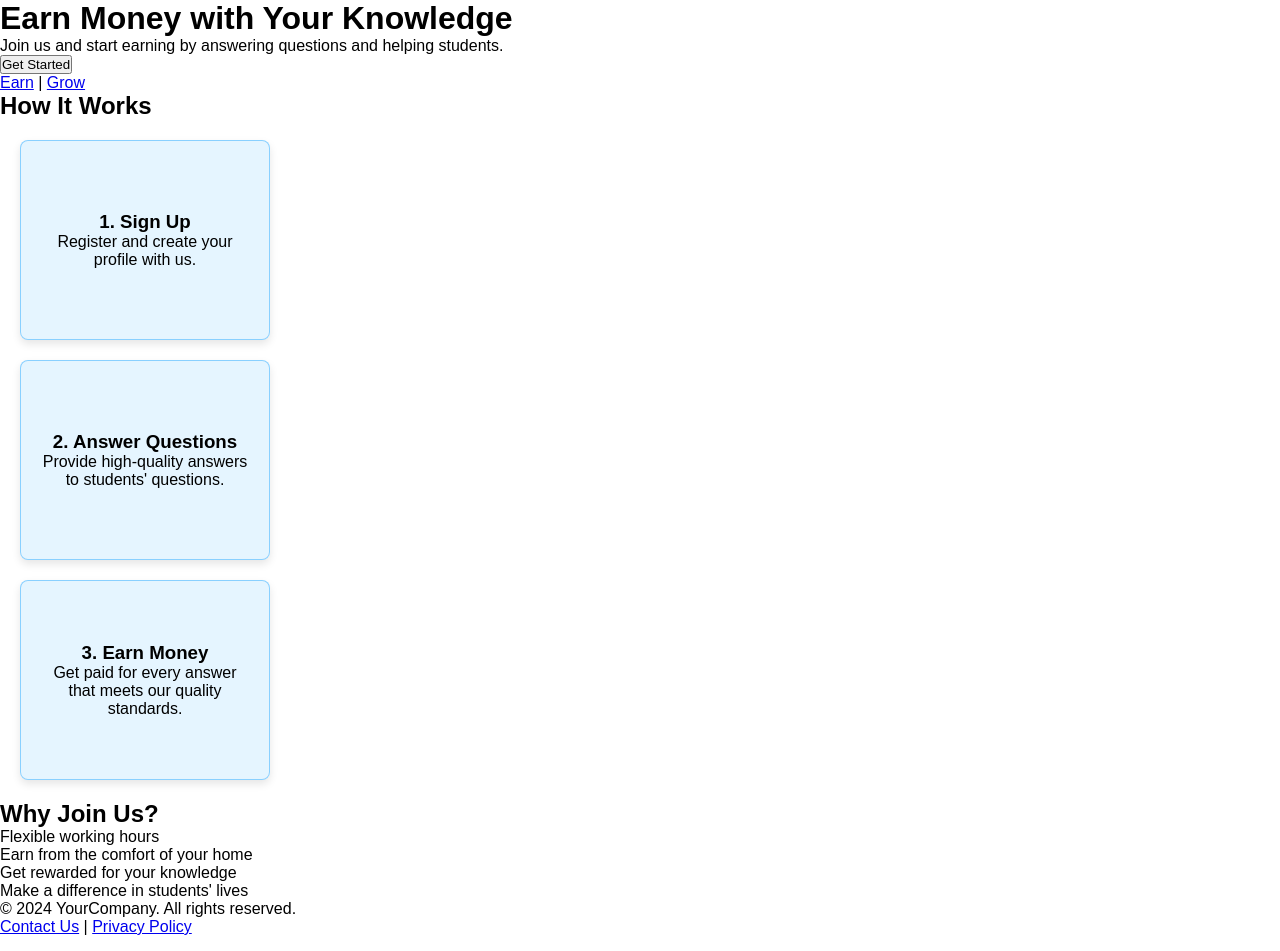
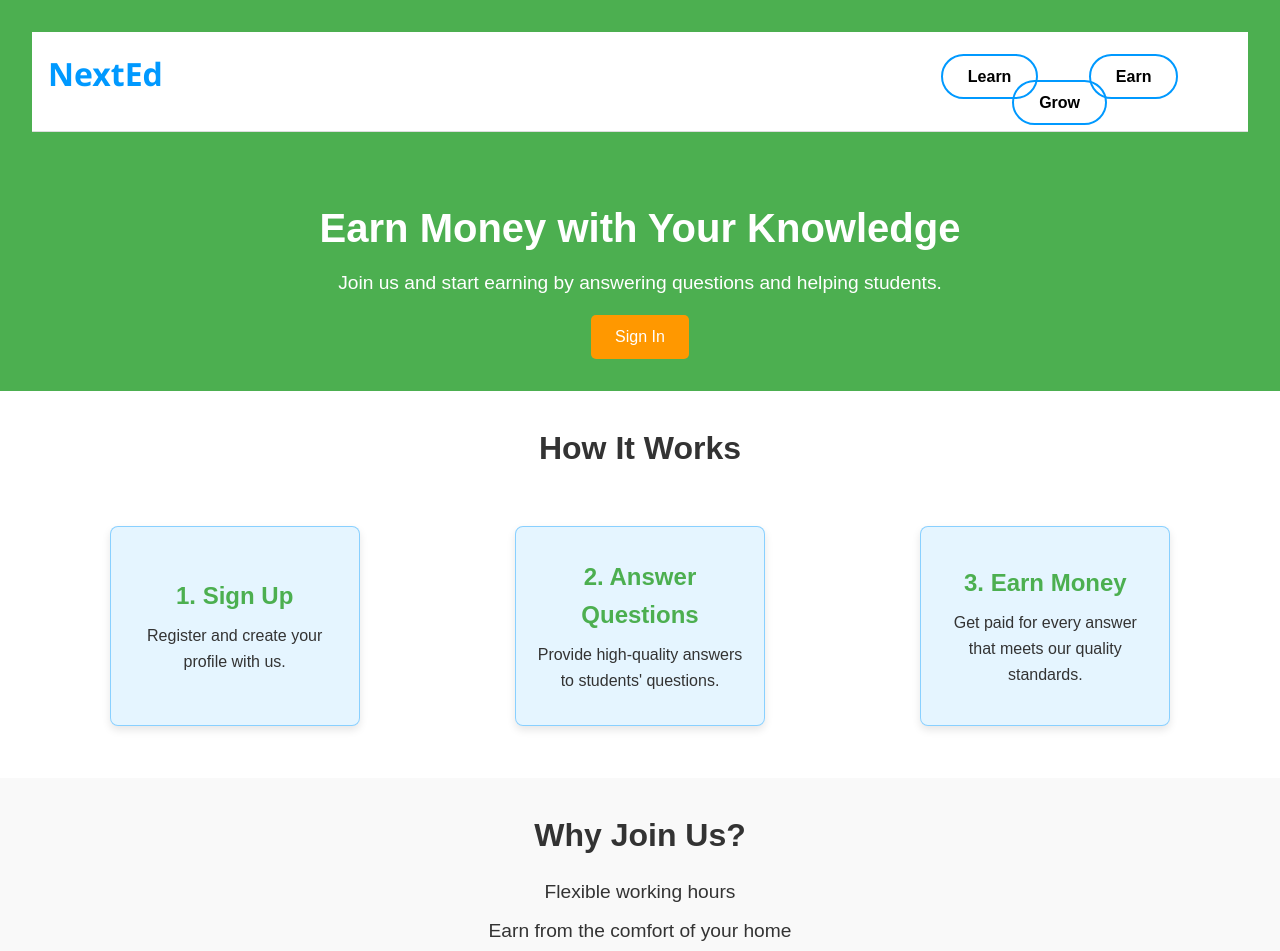
Before and after one commit to vimedha/NextEd, a website: page public/earn.html in a window 1280 px wide. Shown: the top 951 px of the page. Drawn offline with Linux system fonts and the light colour scheme.

Commit message:
changing css

```diff
--- a/public/earn.html
+++ b/public/earn.html
@@ -10,14 +10,20 @@
 <body>
     <!-- Header Section -->
     <header>
+        <div class="navbar">
+            <div class="logo">NextEd</div>
+            <nav>
+                <a href="learn.html">Learn</a>
+                <a href="earn.html" class="nav-btn">Earn</a>
+                <a href="grow.html" class="nav-btn">Grow</a>
+            </nav>
+        </div>
+    </header>
+    <header>
         <h1>Earn Money with Your Knowledge</h1>
         <p>Join us and start earning by answering questions and helping students.</p>
-        <button onclick="location.href='signup.html'">Get Started</button>
-        <nav>
-            <a href="earn.html">Earn</a> |
-            <a href="grow.html">Grow</a>
-        </nav>
-    </header>
+        <button onclick="location.href='signin.html'">Sign In</button>
+            </header>
 
     <!-- How It Works Section -->
     <section class="how-it-works">
@@ -39,7 +45,7 @@
     </section>
 
     <!-- Benefits Section -->
-    <section class="benefit">
+    <section class="pros">
         <h2>Why Join Us?</h2>
         <ul>
             <li>Flexible working hours</li>
@@ -52,7 +58,145 @@
     <!-- Footer Section -->
     <footer>
         <p>&copy; 2024 YourCompany. All rights reserved.</p>
-        <p><a href="#contact">Contact Us</a> | <a href="#privacy">Privacy Policy</a></p>
+        <p><a href="contact.html">Contact Us</a> | <a href="privacy.html">Privacy Policy</a></p>
     </footer>
 </body>
 </html>
+<style>
+/* Basic reset */
+* {
+    margin: 0;
+    padding: 0;
+    box-sizing: border-box;
+}
+
+/* Body and Fonts */
+body {
+    font-family: Arial, sans-serif;
+    color: #333;
+    background-color: #f4f4f9;
+    line-height: 1.6;
+}
+
+/* Header */
+header {
+    background-color: #4CAF50;
+    color: #fff;
+    text-align: center;
+    padding: 2rem;
+}
+
+header h1 {
+    font-size: 2.5rem;
+    margin-bottom: 0.5rem;
+}
+
+header p {
+    font-size: 1.2rem;
+    margin-bottom: 1rem;
+}
+
+header button {
+    padding: 0.8rem 1.5rem;
+    font-size: 1rem;
+    background-color: #FF9800;
+    color: #fff;
+    border: none;
+    cursor: pointer;
+    border-radius: 5px;
+}
+
+header button:hover {
+    background-color: #e68900;
+}
+
+header nav {
+    margin-top: 1rem;
+}
+
+header nav a {
+    color: #fff;
+    text-decoration: none;
+    margin: 0 1rem;
+}
+
+header nav a:hover {
+    text-decoration: underline;
+}
+
+/* How It Works & Opportunities Section */
+.how-it-works, .opportunities {
+    background-color: #fff;
+    padding: 2rem;
+    text-align: center;
+}
+
+.how-it-works h2, .opportunities h2 {
+    font-size: 2rem;
+    margin-bottom: 1rem;
+}
+
+.steps, .growth-options {
+    display: flex;
+    justify-content: space-around;
+    margin-top: 2rem;
+}
+
+.step, .option {
+    max-width: 300px;
+}
+
+.step h3, .option h3 {
+    color: #4CAF50;
+    font-size: 1.5rem;
+    margin-bottom: 0.5rem;
+}
+
+.step p, .option p {
+    font-size: 1rem;
+}
+
+/* Benefits Section */
+.pros{
+    background-color: #f9f9f9;
+    padding: 2rem;
+    text-align: center;
+}
+
+.pros h2 {
+    font-size: 2rem;
+    margin-bottom: 1rem;
+}
+
+.pros ul {
+    list-style-type: none;
+    font-size: 1.2rem;
+}
+
+.pros li {
+    margin: 0.5rem 0;
+}
+
+/* Footer */
+footer {
+    background-color: #333;
+    color: #fff;
+    text-align: center;
+    padding: 1rem;
+    font-size: 0.9rem;
+}
+
+footer p {
+    margin: 0.5rem 0;
+}
+
+footer a {
+    color: #ff9800;
+    text-decoration: none;
+}
+
+footer a:hover {
+    text-decoration: underline;
+}
+</style>
+</head>
```
Also changed, not shown: public/grow.html (+104 -62 lines).
